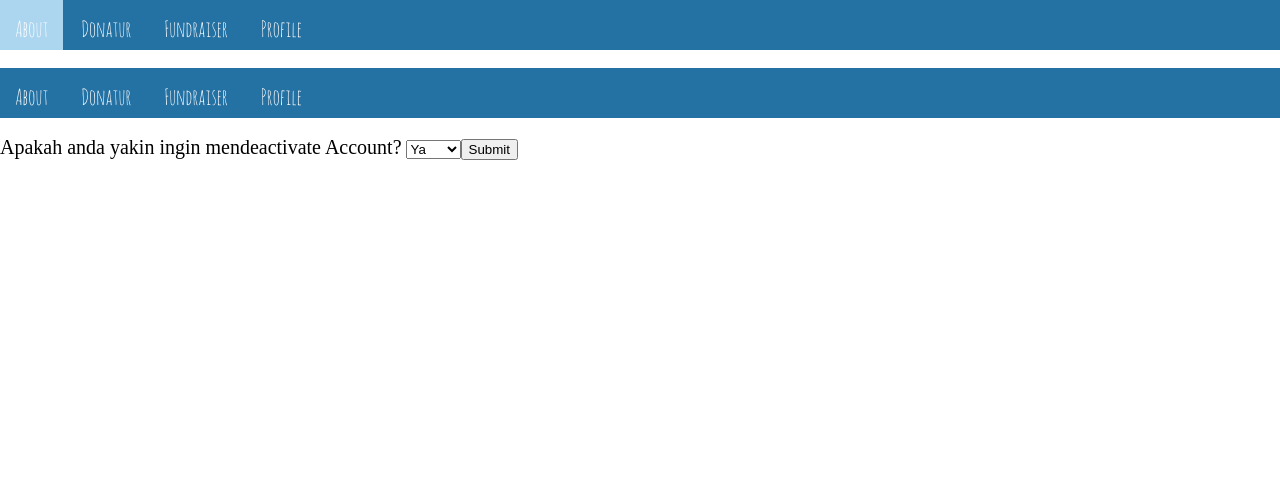
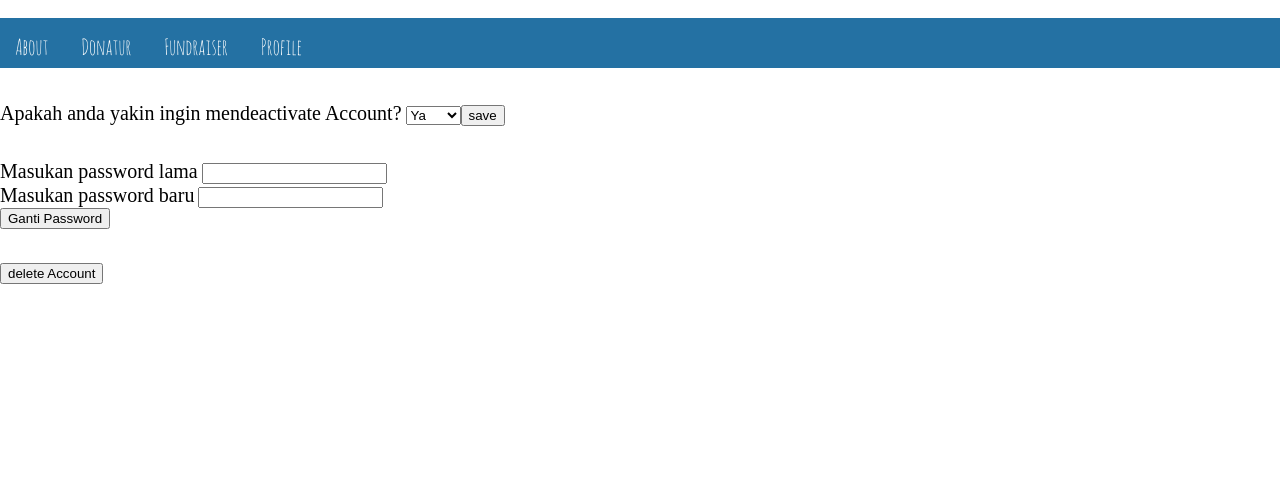
Before and after one commit to ggmich/Modul, a PHP site: page /View/homeProfile.php in a window 1280 px wide. Shown: the top 483 px of the page. Run offline with PHP 8.4, Linux system fonts and the light colour scheme.

Commit message:
bombom bom

```diff
--- a/TugasBesar/Controller/userChangeStatus.php
+++ b/TugasBesar/Controller/userChangeStatus.php
@@ -10,7 +10,7 @@
 */
 
   // make sure button press
-  if(isset($_POST['saveButton'])){
+  if(isset($_POST['status'])){
 
     // extract from textbox / radiobutton / etc name = "status"
     $statusAkun = $_POST['status'];
@@ -23,16 +23,16 @@
     $findIdUser = "SELECT idUser FROM `User` WHERE User.userName='$username'";
     $result = $connection -> query($findIdUser);
     $rowIdUser = $result-> fetch_assoc();
-    $idUser = $row['idUser'];
+    $idUser = $rowIdUser['idUser'];
 
 
     // query for change record in User table
-    $statusQuery = "UPDATE `User` SET `statusAkun`='$statusAkun' WHERE id='$idUser'";
+    $statusQuery = "UPDATE `User` SET `statusAkun`='$statusAkun' WHERE idUser='$idUser'";
 
     // run $status query
     if(mysqli_query($connection, $statusQuery)){
       echo "Account status Changed, Returning to home.php ";
-      header("Refresh:5;Location:http://192.168.64.2/Modul/TugasBesar/View/home.php");
+      header("Location:http://192.168.64.2/Modul/TugasBesar/View/home.php");
     } else{
       echo "ERROR: Could not able to execute $statusQuery. " . mysqli_error($connection);
     }
--- a/TugasBesar/Controller/userDelete.php
+++ b/TugasBesar/Controller/userDelete.php
@@ -16,7 +16,7 @@
     $findIdUser = "SELECT idUser FROM `User` WHERE User.userName='$username'";
     $result = $connection -> query($findIdUser);
     $rowIdUser = $result-> fetch_assoc();
-    $idUser = $row['idUser'];
+    $idUser = $rowIdUser['idUser'];
 
 
     // query for delete record in User table
@@ -25,7 +25,7 @@
     // run $deleteQuery
     if(mysqli_query($connection, $deleteQuery)){
       echo "Account Deleted, Returning to index.php ";
-      header("Refresh:5;Location:http://192.168.64.2/Modul/TugasBesar/View/index.php");
+      header("Location:http://192.168.64.2/Modul/TugasBesar/View/index.php");
     } else{
       echo "ERROR: Could not able to execute $deleteQuery. " . mysqli_error($connection);
     }
--- a/TugasBesar/View/headerUser.html
+++ b/TugasBesar/View/headerUser.html
@@ -9,7 +9,7 @@
             <a href = "companyProfie.html" class = "listlink" >About</a>
             <a class ="listlink" href = "home.php">Donatur</a>
             <a href = "homeFundraiser.php" class = "listlink" >Fundraiser</a>
-            <a href = "homeProfile.html" class = "listlink" >Profile</a>
+            <a href = "homeProfile.php" class = "listlink" >Profile</a>
         </div>
 
     </body>
--- a/TugasBesar/View/homeProfile.php
+++ b/TugasBesar/View/homeProfile.php
@@ -1,12 +1,20 @@
-<?php
-	include "../View/headerUser.html";
-?>
+
 
   <br>
 
 
 	<table>
-		<?php include "../View/userDeleteAcc.php"; ?>
+		<?php include "../View/userChangeStatus.php"; ?>
+    <br>
+    <?php include "../View/userGantiPassword.php"; ?>
+    <br>
+    <?php include "../View/userDelete.php"; ?>
+    <br>
+
+
+
+
+
 	</table>
 
 
--- /dev/null
+++ b/TugasBesar/View/userChangeStatus.php
@@ -0,0 +1,27 @@
+<?php
+include "../View/headerUser.html";
+?>
+
+
+<br>
+
+
+
+<?php include "../Controller/userChangeStatus.php"; ?>
+
+
+
+<div class="divIn">
+    <form method="post" action="../Controller/userChangeStatus.php">
+
+
+    <label id="label-1" style="font-size: 20px;">Apakah anda yakin ingin mendeactivate Account?</label>
+            <select id="tipe" name="status"><br>
+            <option value="0">Ya</option>
+            <option value="1">Tidak</option>
+
+        <input class="button" type="submit" value="save"><br>
+
+
+    </form>
+</div>
--- /dev/null
+++ b/TugasBesar/View/userDelete.php
@@ -0,0 +1,14 @@
+
+
+
+
+<div class="divIn">
+    <form method="post" action="../Controller/userDelete.php">
+
+
+
+    <input class="button" type="submit" name="deleteButton" value="delete Account">
+
+
+    </form>
+</div>
--- a/TugasBesar/View/userGantiPassword.php
+++ b/TugasBesar/View/userGantiPassword.php
@@ -0,0 +1,18 @@
+
+
+
+
+<div class="divIn">
+    <form method="post" action="../Controller/userGantiPassword.php">
+
+
+    <label id="label-1" style="font-size: 20px;">Masukan password lama</label>
+    <input type="password" name="oldPassword" required></input><br>
+    <label id="label-1" style="font-size: 20px;">Masukan password baru</label>
+    <input type="password" name="newPassword" required></input><br>
+
+    <input class="button" type="submit" value="Ganti Password">
+
+
+    </form>
+</div>
```
Also changed, not shown: TugasBesar/Controller/userGantiPassword.php (+4 -4 lines), TugasBesar/View/userProfile.php (deleted).
